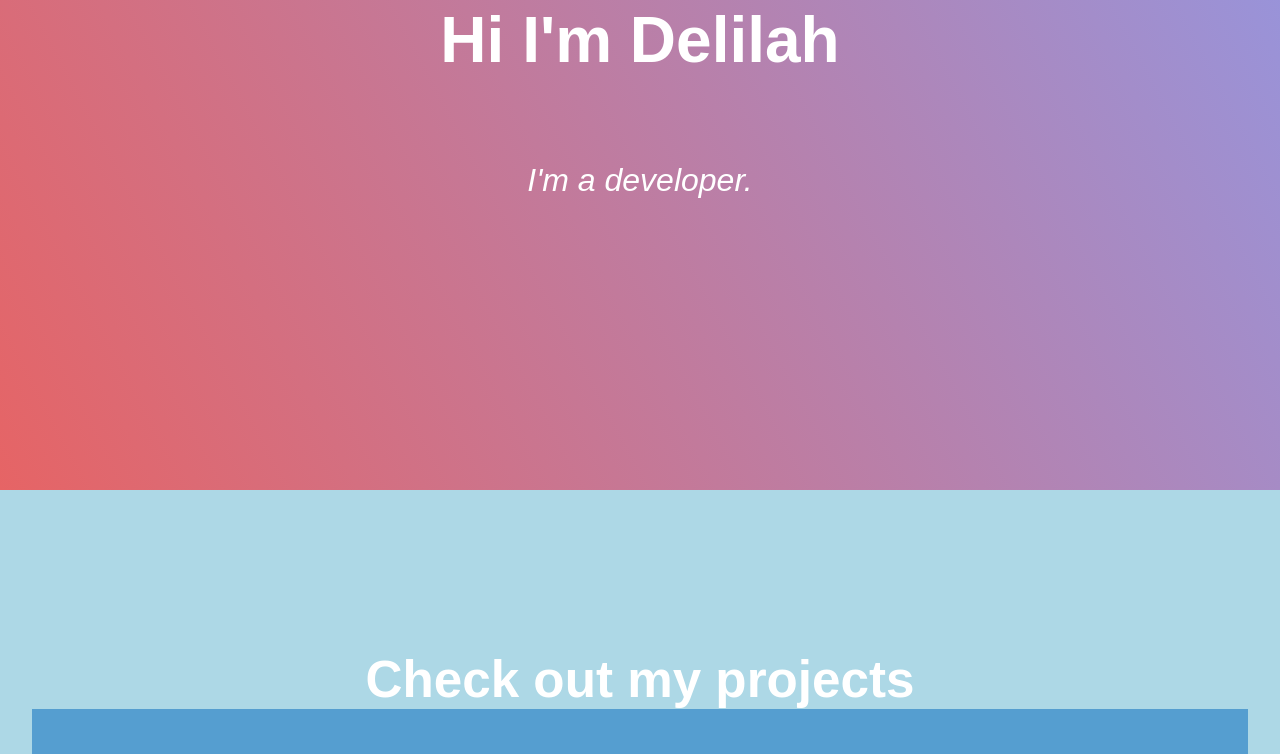
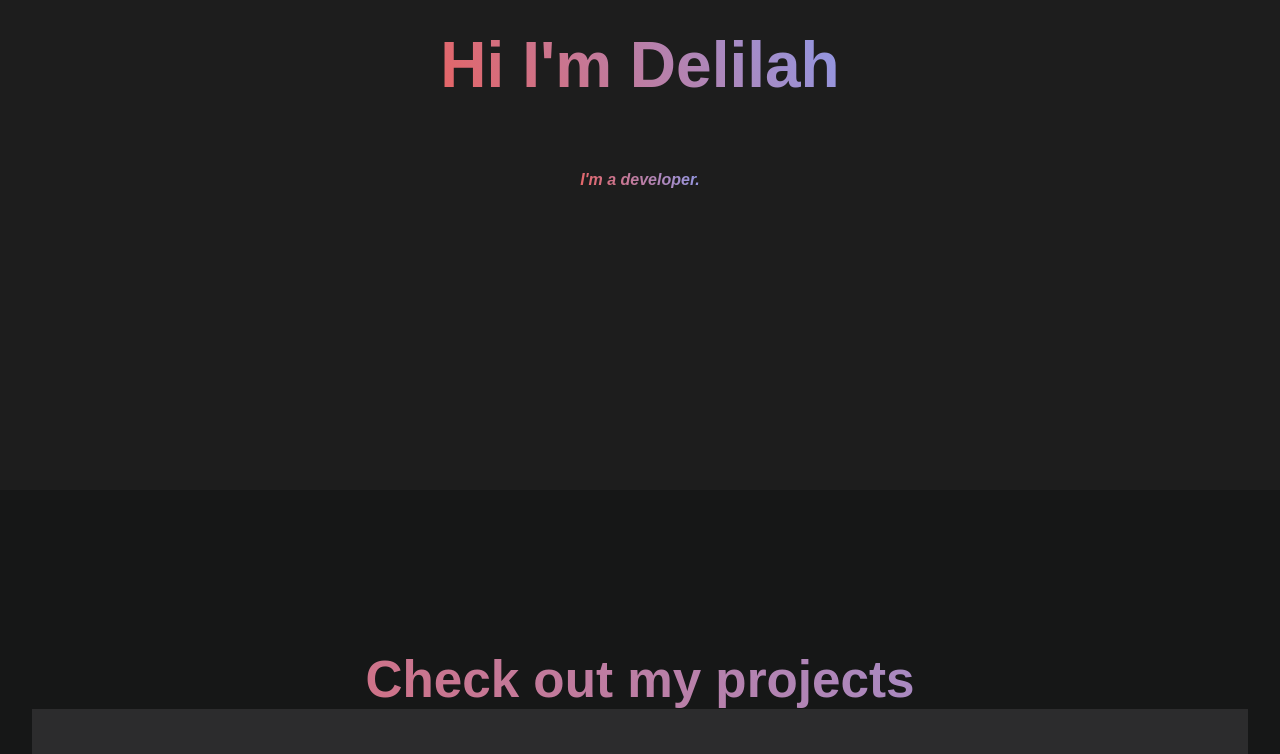
Before and after one commit to lilahmedina/delilah.github.io, a plain HTML site: page index.html in a window 1280 px wide. Shown: the part 370-1124 px from the top of the page. Drawn offline with Linux system fonts and the light colour scheme; grey boxes are pictures that could not be loaded.

Commit message:
changed to a less eye-straining color scheme. also added favicon

```diff
--- a/index.html
+++ b/index.html
@@ -5,6 +5,7 @@
  <meta name="viewport" content="width=device-width, initial-scale=1.0">
  <meta http-equiv="X-UA-Compatible" content="IE=edge">
  <link rel="stylesheet" href="styles.css">
+ <link rel="icon" type="image/x-icon" href="dmc-favicon.png">
     <title>Delilah's Portfolio</title>
   </head>
   <body>
--- a/styles.css
+++ b/styles.css
@@ -1,22 +1,27 @@
+:root{
+  --body: rgb(22, 23, 23);
+  --hover: grey;
+  --welcome-section: rgb(29, 29, 29);
+  --project-tile: rgb(44, 44, 45);
+  font-family: Poppins, Sans-serif;
+}
+body{
 
-body{
-  font-family: Poppins, Sans-serif;
   margin: 0;
   padding: 0;
+  background-color: var(--welcome-section);
 }
 
 #navbar{
-  background-color: lightblue;
+  background-color: var(--body);
   position: sticky;
-  top: 0;
-  left: 0;
+  margin: auto;
   width: 100%;
   display: flex;
   justify-content: flex-end;
 }
 
 #nav-list{
-
   display: flex;
   flex-direction: row;
 }
@@ -30,10 +35,11 @@ a{
   text-decoration: none;
   font-size: 1.5em;
   padding: 1rem 2rem;
+
 }
 
 a:hover{
-  background-color: grey;
+  background-color: var(--hover);
 }
 
 #welcome-section{
@@ -43,28 +49,46 @@ a:hover{
   flex-direction: column;
   align-items: center;
   justify-content: center;
-  background-image: linear-gradient(62deg,#e66465, #9198e5);
 }
 
 h1{
-  color: white;
   font-size: 4rem;
-  font-weight: 700;
+  font-weight: 1200;
+  /** TEXT GRADIENT */
+  background: #ff0000; /* fallback for old browsers */
+  background: -webkit-linear-gradient(62deg,#e66465, #9198e5); /* Chrome 10-25, Safari 5.1-6 */
+  background: linear-gradient(62deg,#e66465, #9198e5); /* W3C, IE 10+/ Edge, Firefox 16+, Chrome 26+, Opera 12+, Safari 7+ */
+  -webkit-background-clip: text;
+  background-clip: text;
+  color: transparent;
+
 }
 
 #welcome-section > p {
   color: white;
   font-style: italic;
-  font-weight: 100;
-  font-size: 2rem
-
+  font-weight: 700;
+  /** TEXT GRADIENT */
+  background: #ff0000; /* fallback for old browsers */
+  background: -webkit-linear-gradient(62deg,#e66465, #9198e5); /* Chrome 10-25, Safari 5.1-6 */
+  background: linear-gradient(62deg,#e66465, #9198e5); /* W3C, IE 10+/ Edge, Firefox 16+, Chrome 26+, Opera 12+, Safari 7+ */
+  -webkit-background-clip: text;
+  background-clip: text;
+  color: transparent;
 }
 
 
 
 h2{
   font-size: 3.2rem;
-  color: white;
+  /** TEXT GRADIENT */
+  background: #ff0000; /* fallback for old browsers */
+  background: -webkit-linear-gradient(62deg,#e66465, #9198e5); /* Chrome 10-25, Safari 5.1-6 */
+  background: linear-gradient(62deg,#e66465, #9198e5); /* W3C, IE 10+/ Edge, Firefox 16+, Chrome 26+, Opera 12+, Safari 7+ */
+  -webkit-background-clip: text;
+  background-clip: text;
+  color: transparent;
+
   margin: 0;
 }
 
@@ -80,16 +104,19 @@ h2{
   #nav-list{
     display: grid;
     text-align: center;
-
+    justify-content: center;
+    width: 100%;
   }
   #navbar{
     justify-content: center;
+    top: 0;
+    left: 0;
 
   }
 }
 .projects{
   text-align: center;
-  background-color: lightblue;
+  background-color: var(--body);
   margin:0;
   padding: 10rem 2rem;
 
@@ -103,11 +130,12 @@ h2{
 
 .project-tile{
   color: white;
-  background-color: #559ed0;
+  background-color: var(--project-tile);
   padding: 2em;
   margin: 0;
   display: flex;
   flex-wrap: wrap;
+  justify-content: center;
 }
 
 #project-grid > .project-tile{
@@ -121,7 +149,7 @@ h2{
 }
 
 #contact{
-  background-color: #559ed0;
+  background-color:  var(--project-tile);
   width: 100%;
   height: 80vh;
   margin:0;
```
